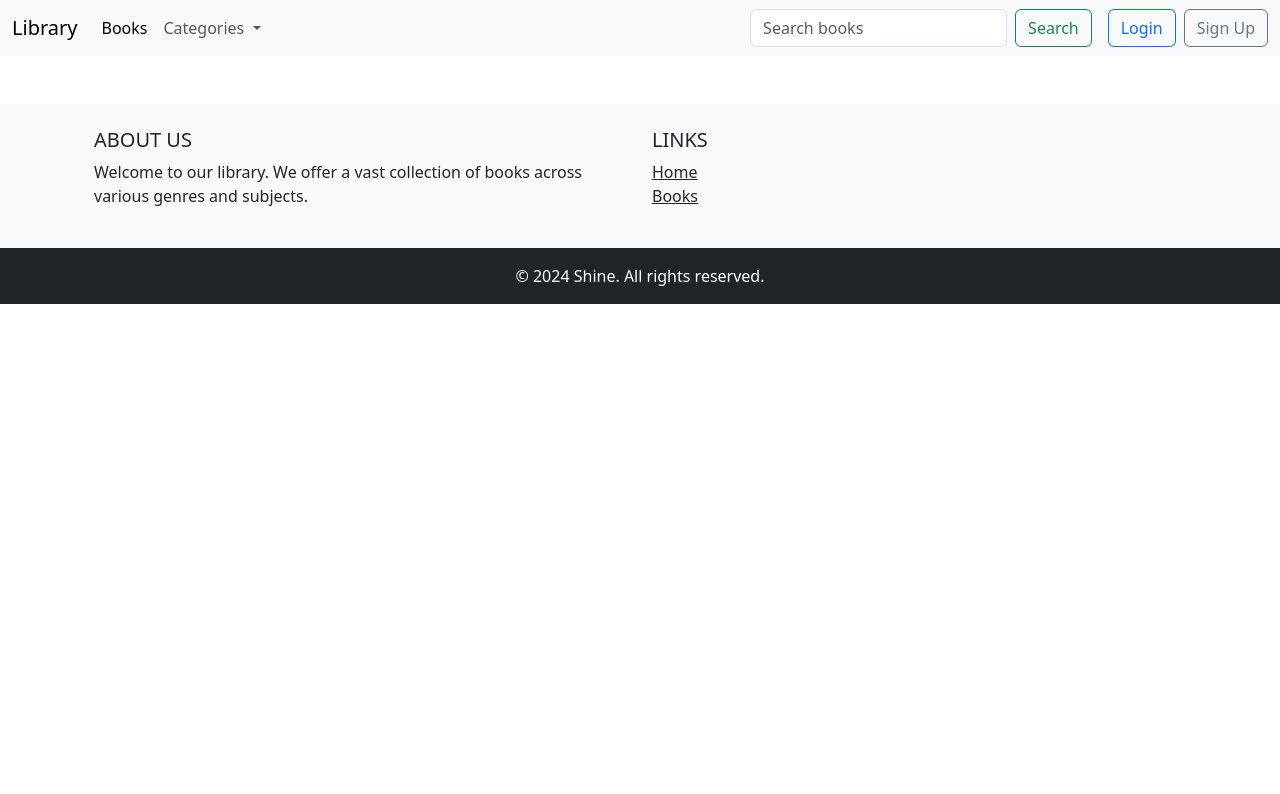
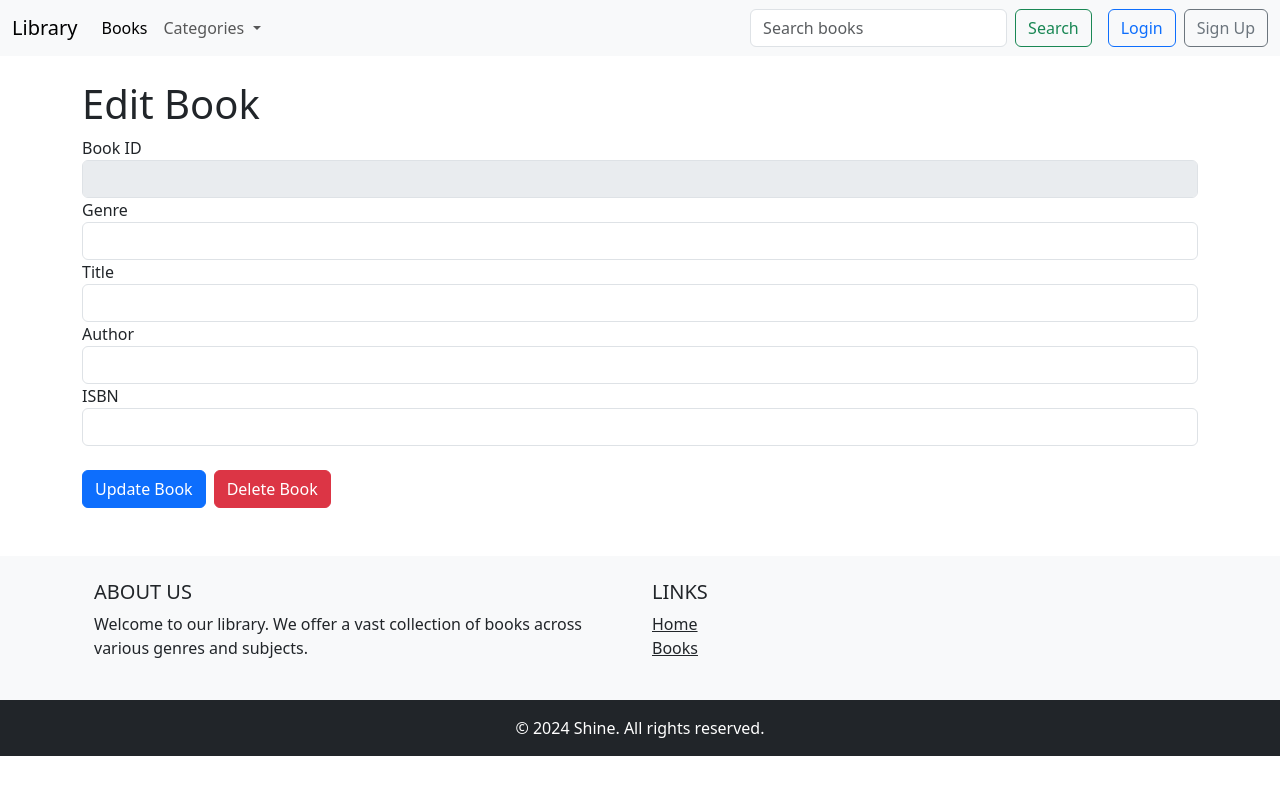
Before and after one commit to DevShineLee/library-system-angular, an Angular app: page /edit-book/1 in a window 1280 px wide. Before the commit this address led to /. Shown: the top 794 px of the page. Built offline with nearby package versions, Linux system fonts and the light colour scheme; no server answers.

Commit message:
edit/delete book complete

```diff
--- a/src/app/components/book-detail/book-detail.component.html
+++ b/src/app/components/book-detail/book-detail.component.html
@@ -12,9 +12,9 @@
 
 <!-- Add safe navigation operator to avoid errors if book is undefined -->
 <button *ngIf="book?.isBorrowed && book?.userID === currentUsername" (click)="returnBook(book.bookID)"
-  class="btn btn-warning">Return</button>
-<button *ngIf="!book?.isBorrowed" (click)="borrowBook(book.bookID)" class="btn btn-success">Borrow</button>
-
+  class="btn btn-warning me-2">Return</button>
+<button *ngIf="!book?.isBorrowed && isLoggedIn" (click)="borrowBook(book.bookID)" class="btn btn-success me-2">Borrow</button>
+<button *ngIf="isLoggedIn" (click)="editBook(book.bookID)" class="btn btn-info me-2">Edit</button>
 
   <ng-template #noBookFound>
     <p>No book details available.</p>
--- a/src/app/components/book-detail/book-detail.component.ts
+++ b/src/app/components/book-detail/book-detail.component.ts
@@ -1,5 +1,5 @@
 import { Component, OnInit } from '@angular/core';
-import { ActivatedRoute } from '@angular/router';
+import { ActivatedRoute, Router } from '@angular/router';
 import { BookService } from '../../services/book.service';
 import { catchError, of } from 'rxjs';
 import { tap } from 'rxjs/operators';
@@ -16,9 +16,14 @@ export class BookDetailComponent implements OnInit {
   book: any = null; // Initialize book to null to handle undefined scenarios
   currentUsername: string | null;
 
-  constructor(private route: ActivatedRoute, private bookService: BookService) {
+  constructor(
+    private route: ActivatedRoute,
+    private router: Router,
+    private bookService: BookService
+  ) {
     this.currentUsername = sessionStorage.getItem('username'); // Retrieve current username from session storage
   }
+  isLoggedIn: boolean = false; // 로그인 상태 플래그
 
   ngOnInit(): void {
     this.route.params.subscribe((params) => {
@@ -33,6 +38,12 @@ export class BookDetailComponent implements OnInit {
         }
       );
     });
+    this.checkLoginStatus();
+  }
+
+  checkLoginStatus() {
+    // sessionStorage에서 token을 확인
+    this.isLoggedIn = !!sessionStorage.getItem('token');
   }
 
   canReturn(): boolean {
@@ -44,7 +55,7 @@ export class BookDetailComponent implements OnInit {
     );
   }
 
- borrowBook(bookID: number): void {
+  borrowBook(bookID: number): void {
     if (this.currentUsername) {
       this.bookService.borrowBook(bookID, this.currentUsername).subscribe({
         next: (book) => {
@@ -54,7 +65,7 @@ export class BookDetailComponent implements OnInit {
         error: (error) => {
           alert('Failed to borrow book: ' + error.message);
           console.error(error);
-        }
+        },
       });
     }
   }
@@ -69,9 +80,12 @@ export class BookDetailComponent implements OnInit {
         error: (error) => {
           alert('Failed to return book: ' + error.message);
           console.error(error);
-        }
+        },
       });
     }
   }
 
+  editBook(bookID: number): void {
+    this.router.navigate(['/edit-book', bookID]);
+  }
 }
--- a/src/app/components/book-list/book-list.component.html
+++ b/src/app/components/book-list/book-list.component.html
@@ -25,7 +25,7 @@
         <label for="ISBN">ISBN</label>
         <input type="text" id="ISBN" class="form-control" formControlName="ISBN">
       </div>
-      <button type="submit" class="btn btn-primary">Add Book</button>
+      <button type="submit" class="btn btn-primary mt-3">Add Book</button>
     </form>
   </div>
 
--- /dev/null
+++ b/src/app/components/edit-book/edit-book.component.html
@@ -0,0 +1,28 @@
+<!-- edit-book.component.html -->
+<div class="container">
+  <h1>Edit Book</h1>
+  <form [formGroup]="editBookForm" (ngSubmit)="updateBook()">
+    <div class="form-group">
+      <label for="bookID">Book ID</label>
+      <input type="text" id="bookID" class="form-control" formControlName="bookID" readonly>
+    </div>
+    <div class="form-group">
+      <label for="genre">Genre</label>
+      <input type="text" id="genre" class="form-control" formControlName="genre">
+    </div>
+    <div class="form-group">
+      <label for="title">Title</label>
+      <input type="text" id="title" class="form-control" formControlName="title">
+    </div>
+    <div class="form-group">
+      <label for="author">Author</label>
+      <input type="text" id="author" class="form-control" formControlName="author">
+    </div>
+    <div class="form-group">
+      <label for="ISBN">ISBN</label>
+      <input type="text" id="ISBN" class="form-control" formControlName="ISBN">
+    </div>
+    <button type="submit" class="btn btn-primary me-2 mt-4">Update Book</button>
+    <button type="button" class="btn btn-danger me-2 mt-4" (click)="deleteBook()">Delete Book</button>
+  </form>
+</div>
--- /dev/null
+++ b/src/app/components/edit-book/edit-book.component.ts
@@ -0,0 +1,87 @@
+// edit-book.component.ts
+import { Component, OnInit } from '@angular/core';
+import { ActivatedRoute, Router } from '@angular/router';
+import { BookService } from '../../services/book.service';
+import { FormGroup, FormControl, ReactiveFormsModule } from '@angular/forms';
+import { CommonModule } from '@angular/common';
+
+@Component({
+  selector: 'app-edit-book',
+  standalone: true,
+  imports: [CommonModule, ReactiveFormsModule],
+  templateUrl: './edit-book.component.html',
+  styleUrls: ['./edit-book.component.css'],
+})
+export class EditBookComponent implements OnInit {
+  editBookForm: FormGroup;
+  bookID: number = 0; // Initialize bookID with a default value
+
+  constructor(
+    private route: ActivatedRoute,
+    private router: Router,
+    private bookService: BookService
+  ) {
+    this.editBookForm = new FormGroup({
+      bookID: new FormControl({ value: '', disabled: true }),
+      ISBN: new FormControl(''),
+      title: new FormControl(''),
+      genre: new FormControl(''),
+      author: new FormControl(''),
+    });
+  }
+
+  ngOnInit(): void {
+    this.route.params.subscribe((params) => {
+      this.bookID = +params['id']; // Ensure bookID is assigned a value
+      this.bookService.getBookById(this.bookID).subscribe(
+        (book) => {
+          this.editBookForm.setValue({
+            bookID: book.bookID,
+            ISBN: book.ISBN,
+            title: book.title,
+            genre: book.genre,
+            author: book.author,
+          });
+        },
+        (error: any) => {
+          console.error('Failed to fetch book for editing', error);
+        }
+      );
+    });
+  }
+
+  updateBook() {
+    if (this.editBookForm.valid) {
+      const updatedBookData = {
+        ISBN: this.editBookForm.value.ISBN,
+        title: this.editBookForm.value.title,
+        genre: this.editBookForm.value.genre,
+        author: this.editBookForm.value.author,
+      };
+
+      this.bookService.updateBook(this.bookID, updatedBookData).subscribe(
+        () => {
+          alert('Book updated successfully');
+          this.router.navigate(['/books', this.bookID]);
+        },
+        (error: any) => {
+          console.error('Failed to update book', error);
+          alert('Failed to update book: ' + error.message);
+        }
+      );
+    }
+  }
+
+  deleteBook() {
+    this.bookService.deleteBook(this.bookID).subscribe(
+      () => {
+        alert('Book deleted successfully');
+        this.router.navigate(['/book-list']);
+      },
+      (error: any) => {
+        console.error('Failed to delete book', error);
+        alert('Failed to delete book: ' + error.message);
+      }
+    );
+  }
+}
--- a/src/app/components/navbar/navbar.component.html
+++ b/src/app/components/navbar/navbar.component.html
@@ -24,9 +24,9 @@
             <li><a class="dropdown-item" href="#" data-genre="philosophy">Philosophy</a></li>
           </ul>
         </li>
-        <li class="nav-item" *ngIf="isLoggedIn">
+        <!-- <li class="nav-item" *ngIf="isLoggedIn">
           <a class="nav-link" id="myPageButton" href="/my-page">My Page</a>
-        </li>
+        </li> -->
       </ul>
       <form class="d-flex ms-auto" id="searchForm">
         <input class="form-control me-2" type="search" id="searchInput" placeholder="Search books" aria-label="Search">
--- a/src/app/services/book.service.ts
+++ b/src/app/services/book.service.ts
@@ -43,4 +43,20 @@ export class BookService {
   addBook(bookData: any): Observable<any> {
     return this.http.post(`${this.apiUrl}/add`, bookData, this.httpOptions);
   }
+
+  updateBook(bookID: number, bookData: any): Observable<any> {
+    return this.http.put(
+      `${this.apiUrl}/edit/${bookID}`,
+      bookData,
+      this.httpOptions
+    );
+  }
+
+  // Angular Service
+  deleteBook(bookID: number): Observable<any> {
+    return this.http.delete(
+      `${this.apiUrl}/delete/${bookID}`,
+      this.httpOptions
+    );
+  }
 }
```
Also changed, not shown: src/app/app.routes.ts (+5 -5 lines), src/app/components/edit-book/edit-book.component.css (added), 2 other files (tests, documents, lock files or other folders).
